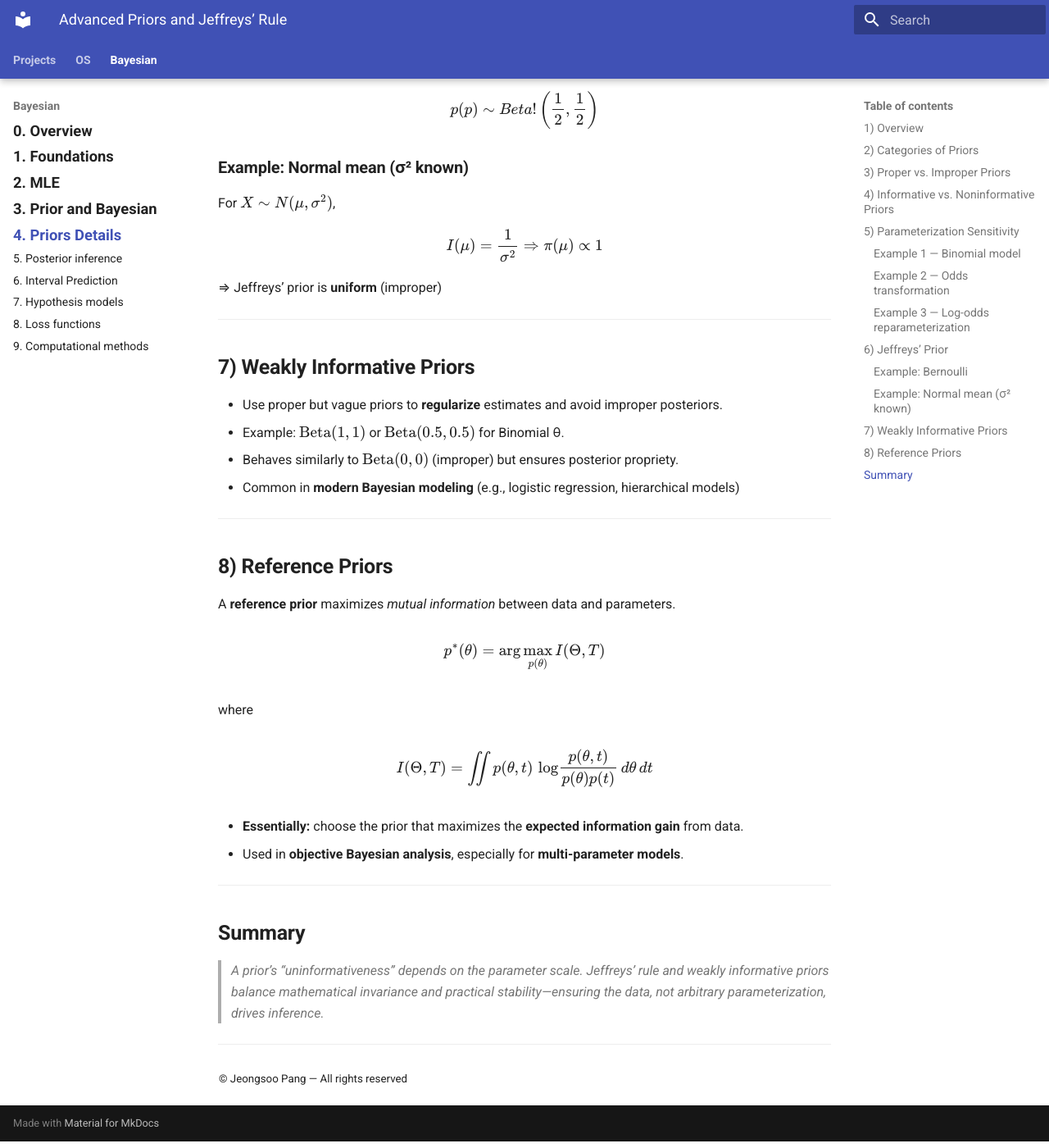
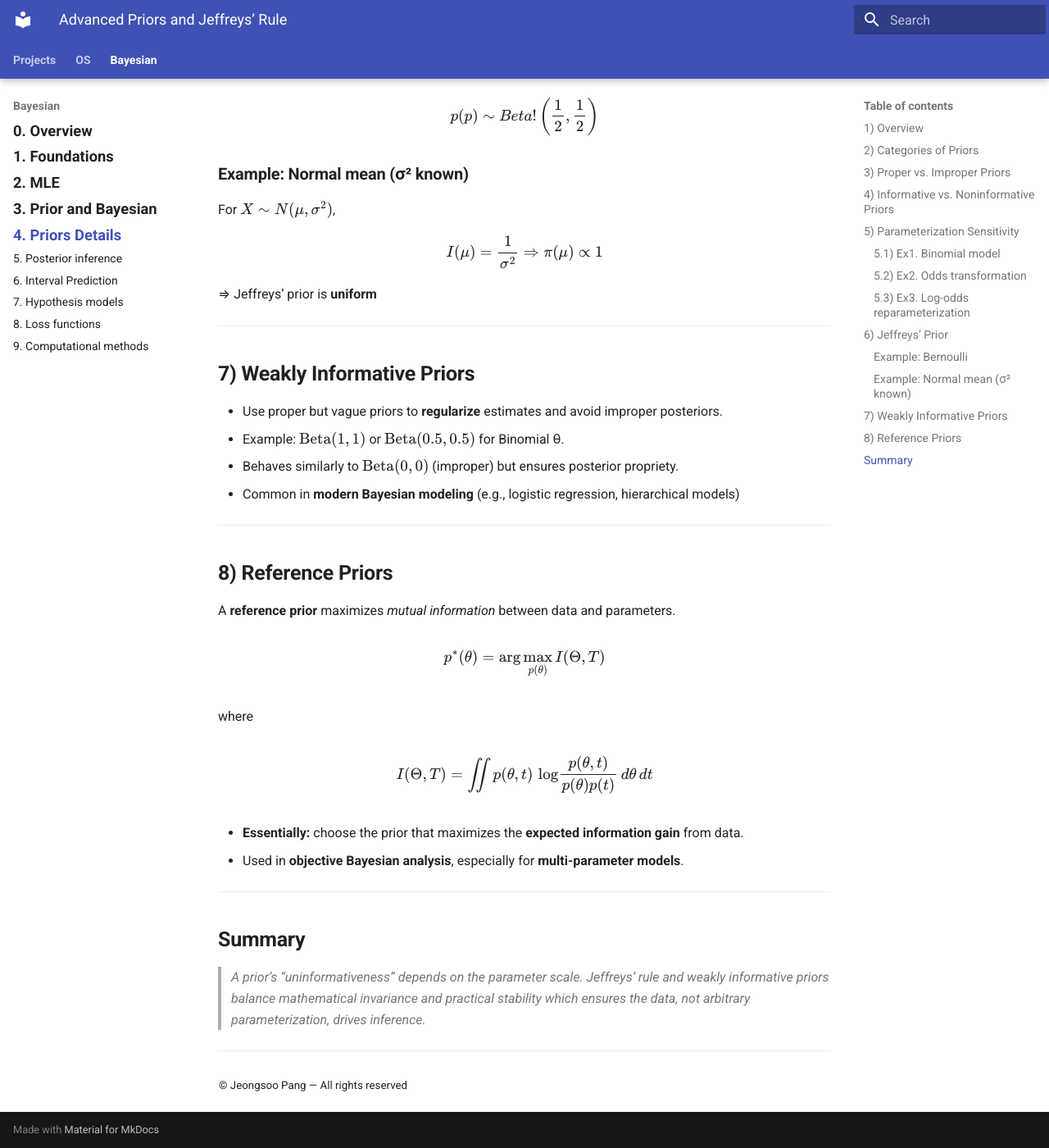
Before and after one commit to Jeongsoo-dev/ML_based_MR_CT_SeriesType_Detection, an MkDocs documentation site: the page built from docs/bayesian/lec4_priors_types.md, in a window 1280 px wide and 1400 px high, scrolled down 3973 px. Shown: the whole window at 82% size. Built offline with MkDocs 1.6.1 and Material for MkDocs 9.7.7, drawn with Linux system fonts in a browser that asks for light colours; some of the changed text lies outside the part shown.

Commit message:
Update lec4_priors_types.md

```diff
--- a/docs/bayesian/lec4_priors_types.md
+++ b/docs/bayesian/lec4_priors_types.md
@@ -67,6 +65,7 @@
 - **Flat prior:** Constant over parameter space (e.g., $\pi(\theta)\propto1$), fully noninformative.
 
 **Noninformative priors**:
+
 - Aim to let data “speak for itself.”
 - Used in **objective Bayes** when little prior knowledge exists.
 - No universally agreed definition — depends on model parameterization.
@@ -76,7 +75,7 @@
 ## **5) Parameterization Sensitivity**
 Noninformative priors depend heavily on how parameters are defined.
 
-### **Example 1 — Binomial model**
+### **5.1) Ex1. Binomial model**
 For $y\sim Bin(n,\theta)$:
 
 - Flat prior: $\theta\sim Uniform(0,1)$ or $\text{Beta}(1,1)$
@@ -84,7 +83,7 @@
   \Rightarrow \theta|y\sim Beta(y+1, n-y+1)
   $$
 
-### **Example 2 — Odds transformation**
+### **5.2) Ex2. Odds transformation**
 Let $o=\frac{\theta}{1-\theta}$ and assume flat prior on $o$ ($p(o)\propto1$).
 Then the induced prior on $\theta$ is:
 $$
@@ -100,7 +99,7 @@
 
 ---
 
-### **Example 3 — Log-odds reparameterization**
+### **5.3) Ex3. Log-odds reparameterization**
 Let $\rho=\log\!\left(\frac{\theta}{1-\theta}\right)$ and assume $\rho\sim Uniform(-\infty,\infty)$.
 Then,
 $$
@@ -147,7 +146,7 @@
 $$
 I(\mu)=\frac{1}{\sigma^2} \Rightarrow \pi(\mu)\propto1
 $$
-⇒ Jeffreys’ prior is **uniform** (improper)
+⇒ Jeffreys’ prior is **uniform**
 
 ---
 
@@ -180,7 +179,7 @@
 ---
 
 ## **Summary**
-> *A prior’s “uninformativeness” depends on the parameter scale. Jeffreys’ rule and weakly informative priors balance mathematical invariance and practical stability—ensuring the data, not arbitrary parameterization, drives inference.*
+> *A prior’s “uninformativeness” depends on the parameter scale. Jeffreys’ rule and weakly informative priors balance mathematical invariance and practical stability which ensures the data, not arbitrary parameterization, drives inference.*
 
 ---
 <sub>© Jeongsoo Pang — All rights reserved
```
Also changed, not shown: other parts of docs/bayesian/lec4_priors_types.md (+1 -3 lines).
